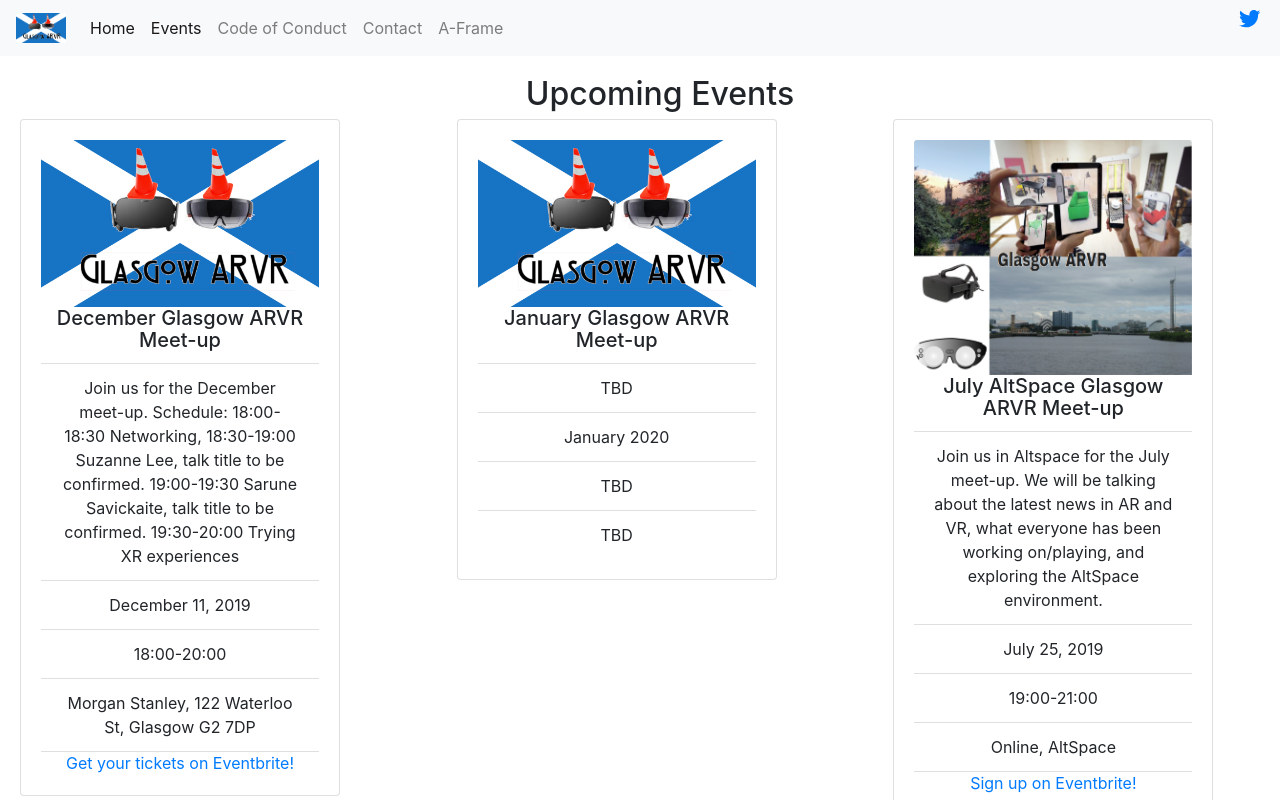
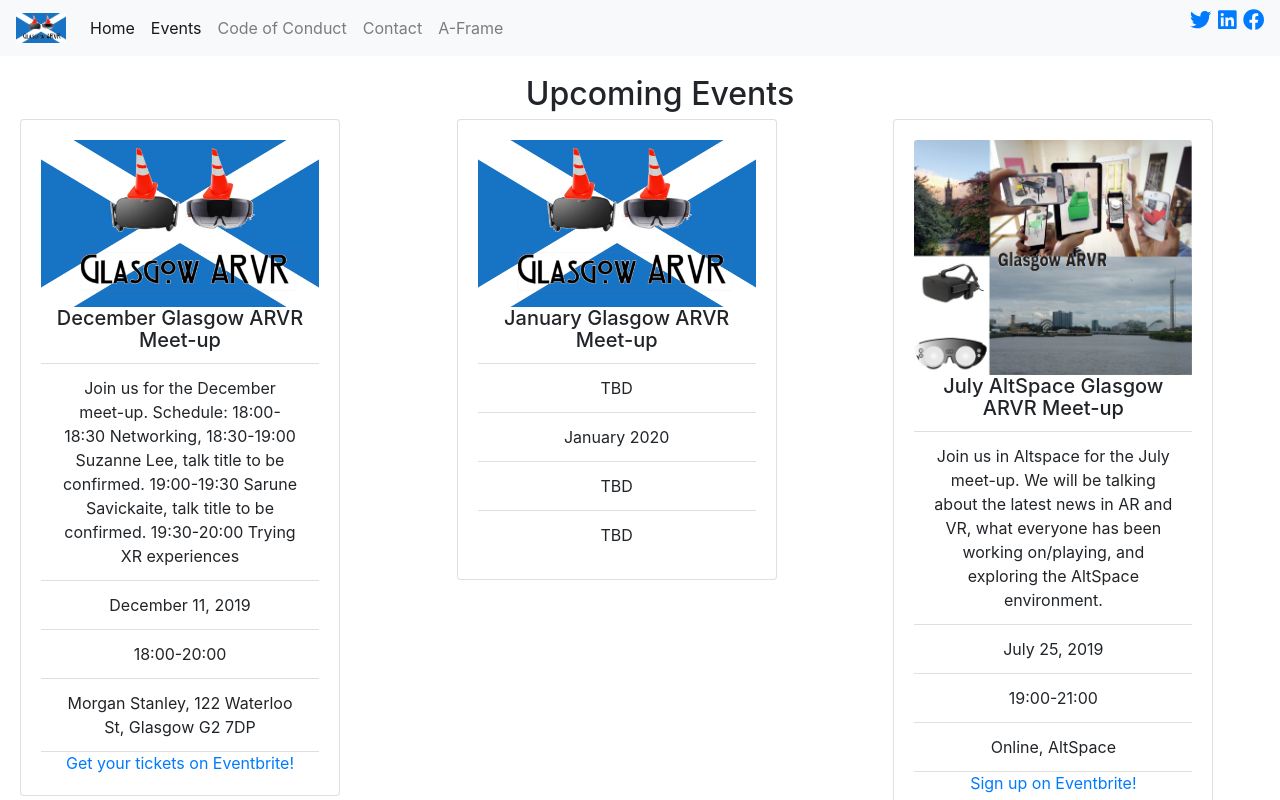
Before and after one commit to dmayers340/GlasgowARVR, a React (Create React App) app: page /events in a window 1280 px wide. Shown: the top 800 px of the page. Built offline with nearby package versions, Linux system fonts and the light colour scheme.

Commit message:
Added linkedin and facebook navlinks

```diff
--- a/public/index.html
+++ b/public/index.html
@@ -9,6 +9,7 @@
     <link rel="stylesheet" href="https://maxcdn.bootstrapcdn.com/bootstrap/4.0.0-beta/css/bootstrap.min.css" integrity="sha384-/Y6pD6FV/Vv2HJnA6t+vslU6fwYXjCFtcEpHbNJ0lyAFsXTsjBbfaDjzALeQsN6M" crossorigin="anonymous">
     <title>Glasgow ARVR</title>
     <script src="https://aframe.io/releases/0.9.2/aframe.min.js"></script>
+
   </head>
   <body>
     <noscript>You need to enable JavaScript to run this app.</noscript>
--- a/src/App.css
+++ b/src/App.css
@@ -79,8 +79,11 @@
   width: 50vw;
   outline: 2px solid black;
 }
-.right-side {
-  position: absolute;
-  right: 0;
-  padding-right:20px;
+
+.nav-list {
+  list-style: none;
+  display: flex;
+  flex-direction: row;
+  float: right;
+  align-content: space-between;
 }
--- a/src/Components/Navigation.js
+++ b/src/Components/Navigation.js
@@ -41,7 +41,11 @@
                         <NavLink onClick={toggleNavbar} to={'/codeofconduct'} className="nav-link">Code of Conduct</NavLink>
                         <NavLink onClick={toggleNavbar} to={'/contact'} className="nav-link">Contact</NavLink>
                         <NavLink onClick={toggleNavbar}  to={'/aframe'} className="nav-link">A-Frame</NavLink>
-                        <a className ='right-side' href ="https://twitter.com/ARVRGlasgow"><FontAwesomeIcon pull = "right" size="lg" icon={['fab', 'twitter']} /></a>
+                    </ul>
+                    <ul className="nav-list">
+                        <li><a className ='right-side' href ="https://twitter.com/ARVRGlasgow"><FontAwesomeIcon pull = "right" size="lg" icon={['fab', 'twitter']} /></a></li>
+                        <li><a className ='right-side' href ="http://linkedin.com/company/glasgow-arvr "><FontAwesomeIcon pull = "right" size="lg" icon={['fab', 'linkedin']}/></a></li>
+                        <li><a className ='right-side' href ="https://facebook.com/glasgowarvr"><FontAwesomeIcon pull = "right" size="lg" icon={['fab', 'facebook']}/></a></li>
                     </ul>
                 </div>
             </nav>
```
Also changed, not shown: src/Components/Environment.js (added, +24 -0 lines).
